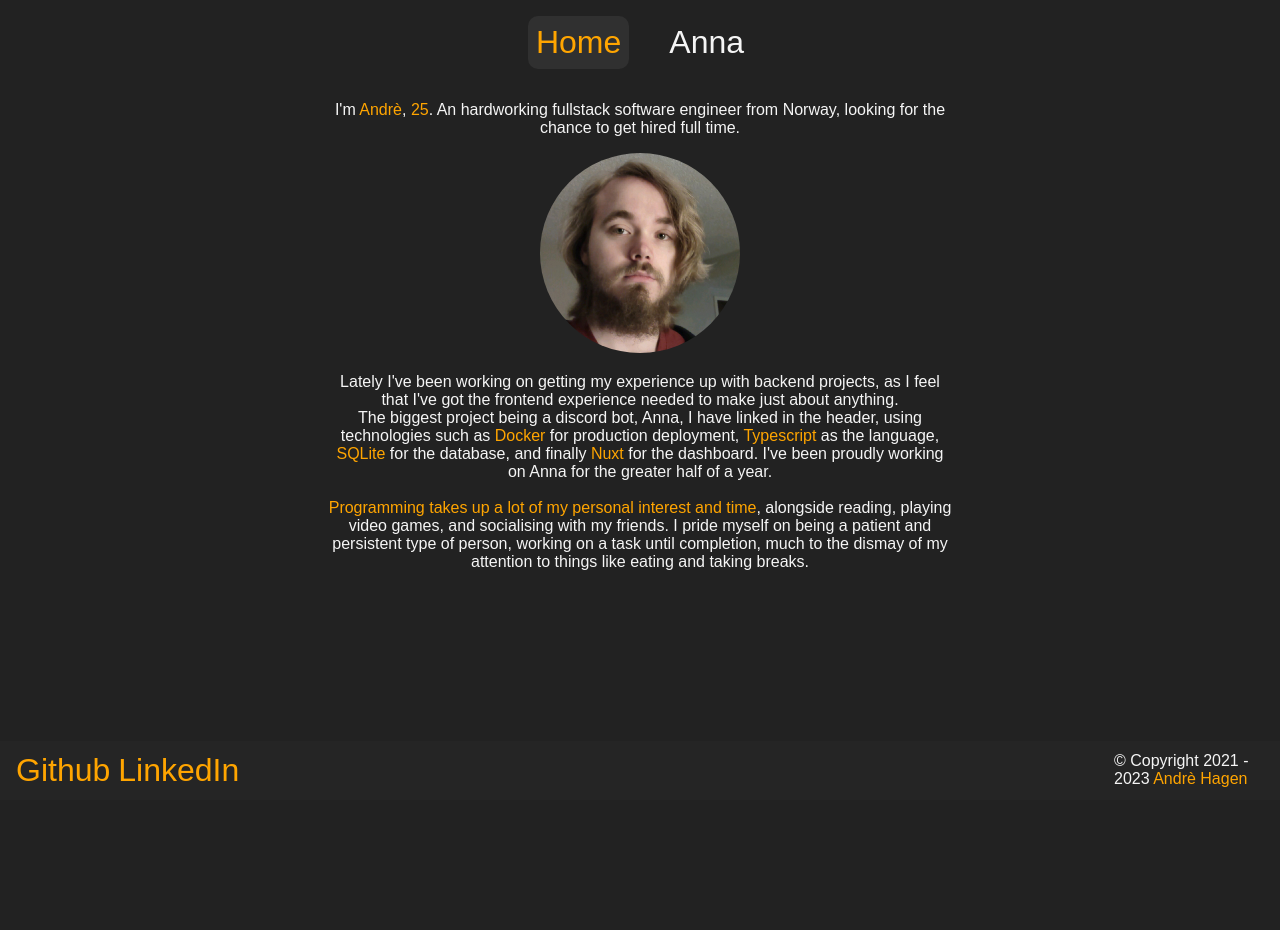
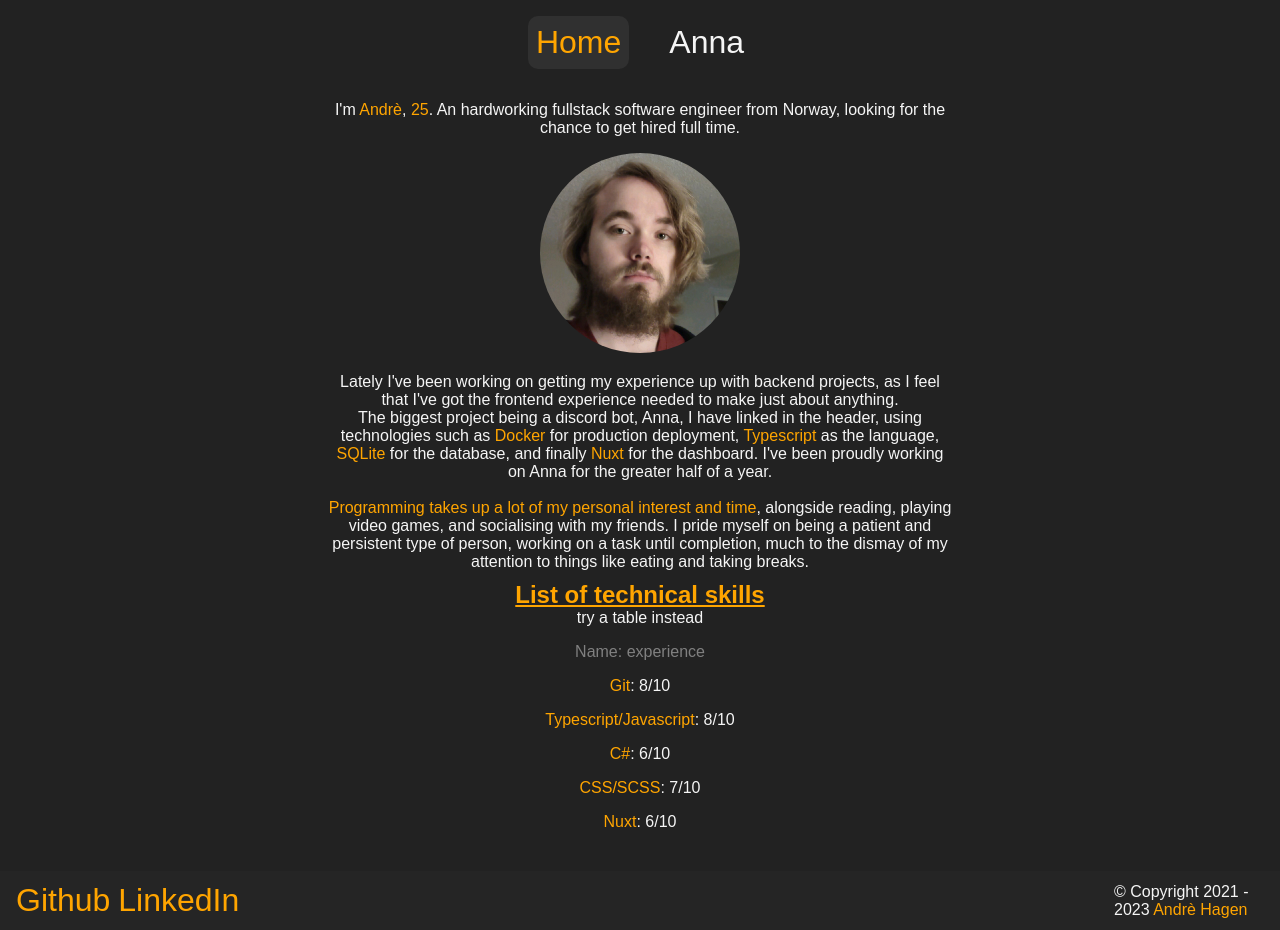
Before and after one commit to AnarchyEcho/echodev, a Nuxt app: page / in a window 1280 px wide. Before the commit the page ends 800 px from the top, so only its background shows below. Built offline with nearby package versions, Linux system fonts and the light colour scheme.

Commit message:
componentified bio and skills

```diff
--- /dev/null
+++ b/components/Bio.vue
@@ -0,0 +1,31 @@
+<script setup lang="ts">
+const me = ref('/me.png');
+</script>
+
+<template>
+  <div>
+    <div>
+      I'm <Fancy>Andrè</Fancy>, <Fancy><Age /></Fancy>. An hardworking fullstack software engineer from Norway, looking for the chance to get hired full time.
+    </div>
+    <NuxtImg class="myImage" :src="me" />
+    <div>
+      Lately I've been working on getting my experience up with backend projects, as I feel that I've got the frontend experience needed to make just about anything.
+    </div>
+    <div>
+      The biggest project being a discord bot, Anna, I have linked in the header, using technologies such as <Fancy>Docker</Fancy> for production deployment, <Fancy>Typescript</Fancy> as the language, <Fancy>SQLite</Fancy> for the database, and finally <Fancy>Nuxt</Fancy> for the dashboard. I've been proudly working on Anna for the greater half of a year.
+    </div>
+    <br />
+    <div>
+      <Fancy>Programming takes up a lot of my personal interest and time</Fancy>, alongside reading, playing video games, and socialising with my friends. I pride myself on being a patient and persistent type of person, working on a task until completion, much to the dismay of my attention to things like eating and taking breaks.
+    </div>
+  </div>
+</template>
+
+<style scoped lang="scss">
+.myImage {
+  width: 200px;
+  height: 200px;
+  border-radius: 100%;
+  margin: 1rem 0;
+}
+</style>
--- /dev/null
+++ b/components/Skills.vue
@@ -0,0 +1,34 @@
+<script setup lang="ts">
+const skills: Array<[string, number]> = [
+  ['Git', 8],
+  ['Typescript/Javascript', 8],
+  ['C#', 6],
+  ['CSS/SCSS', 7],
+  ['Nuxt', 6],
+]
+</script>
+
+<template>
+  <div>
+    <h2>List of technical skills</h2>
+    try a table instead
+    <p style="color: gray;">Name: experience</p>
+    <div>
+    </div>
+    <div v-for="skill in skills">
+      <p><Fancy>{{ skill[0] }}</Fancy>: {{ skill[1] }}/10</p>
+    </div>
+  </div>
+</template>
+
+<style scoped lang="scss">
+h2 {
+  color: #ffa500;
+  margin: 0;
+  padding: 0;
+  text-decoration: underline;
+}
+a {
+  color: #ffa500;
+}
+</style>
--- a/pages/index.vue
+++ b/pages/index.vue
@@ -1,5 +1,4 @@
 <script setup lang="ts">
-const me = ref('/me.png');
 </script>
 
 <template>
@@ -10,19 +9,11 @@ const me = ref('/me.png');
 
     <div class="info">
       <div class="wrapper">
-        <div>
-          I'm <Fancy>Andrè</Fancy>, <Fancy><Age /></Fancy>. An hardworking fullstack software engineer from Norway, looking for the chance to get hired full time.
+        <div class="bioWrapper">
+          <Bio />
         </div>
-        <NuxtImg class="myImage" :src="me" />
-        <div>
-          Lately I've been working on getting my experience up with backend projects, as I feel that I've got the frontend experience needed to make just about anything.
-        </div>
-        <div>
-          The biggest project being a discord bot, Anna, I have linked in the header, using technologies such as <Fancy>Docker</Fancy> for production deployment, <Fancy>Typescript</Fancy> as the language, <Fancy>SQLite</Fancy> for the database, and finally <Fancy>Nuxt</Fancy> for the dashboard. I've been proudly working on Anna for the greater half of a year.
-        </div>
-        <br />
-        <div>
-          <Fancy>Programming takes up a lot of my personal interest and time</Fancy>, alongside reading, playing video games, and socialising with my friends. I pride myself on being a patient and persistent type of person, working on a task until completion, much to the dismay of my attention to things like eating and taking breaks.
+        <div class="skillsWrapper">
+          <Skills />
         </div>
       </div>
     </div>
@@ -50,14 +41,11 @@ a {
   justify-content: center;
   padding-top: 1.5rem;
 }
-.myImage {
-  width: 200px;
-  height: 200px;
-  border-radius: 100%;
-  margin: 1rem 0;
-}
 .wrapper {
   max-width: 65%;
+  display: flex;
+  flex-direction: column;
+  gap: 10px;
   @media (max-width: 768px) {
     max-width: 100%;
   }
--- a/plugins/vercel.ts
+++ b/plugins/vercel.ts
@@ -1,5 +1,5 @@
 import { inject } from '@vercel/analytics';
 
-export default () => {
+export default defineNuxtPlugin(() => {
   inject();
-};
+});
```
